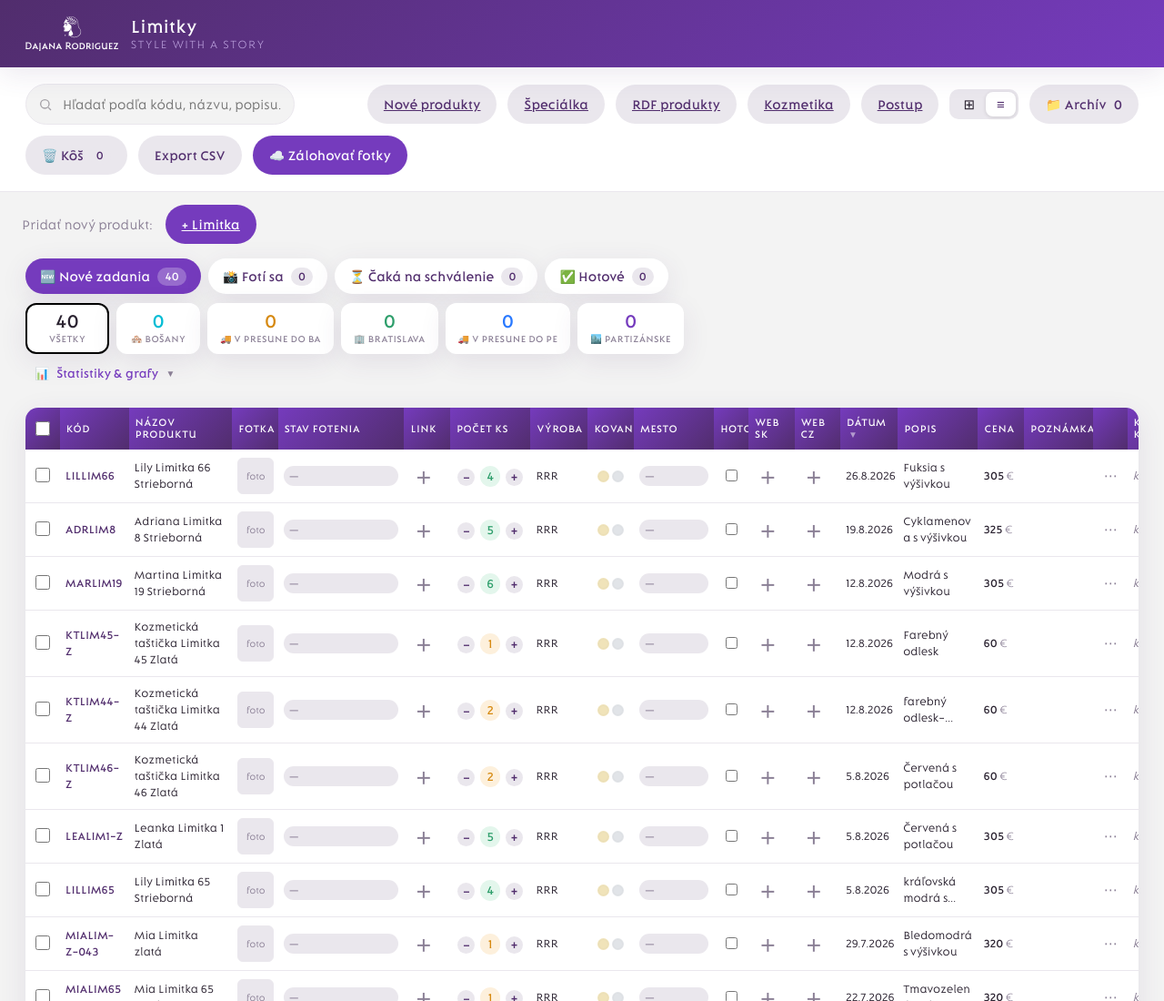
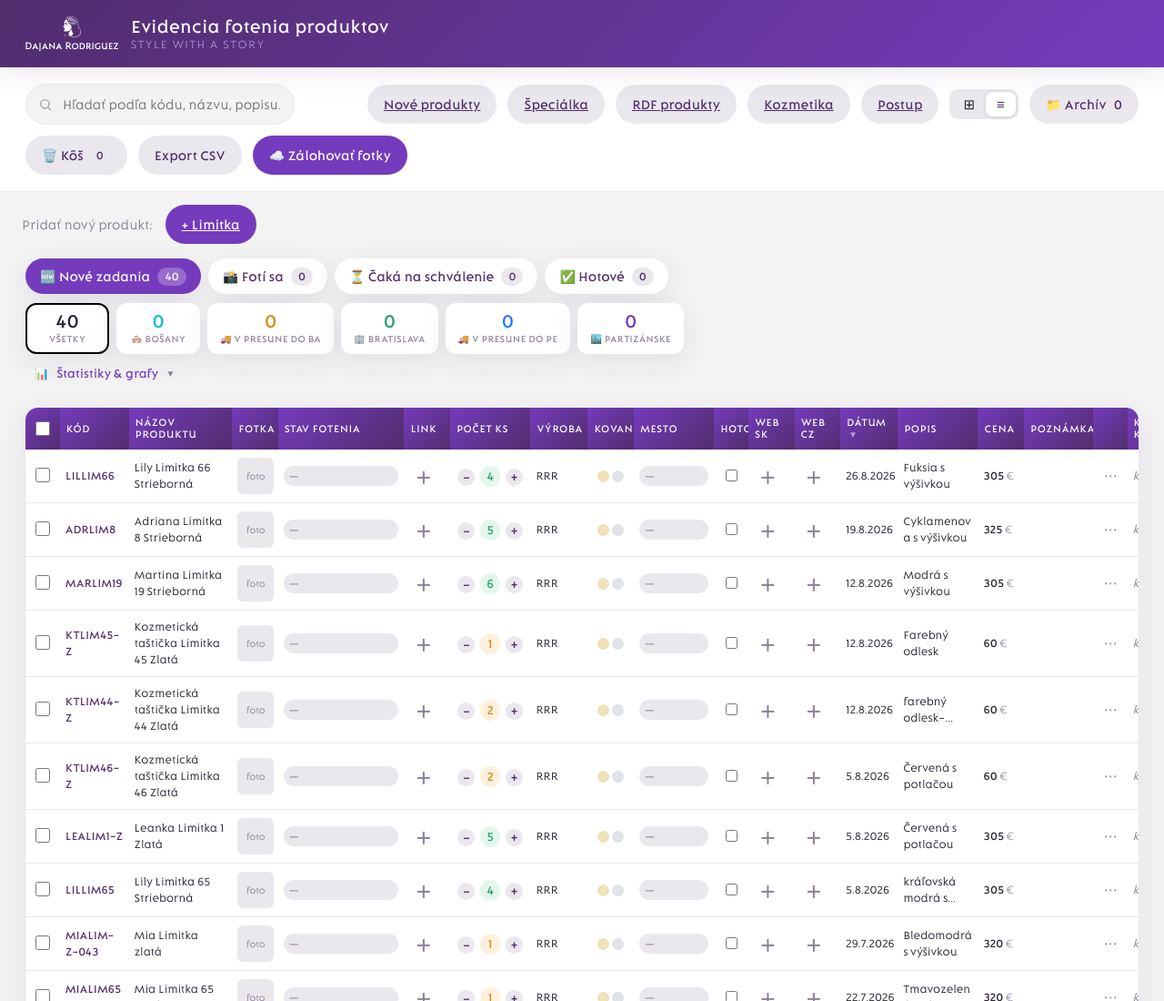
Before and after one commit to kolodiazhna-ux/limitky, a plain HTML site: page inventory/index.html in a window 1280 px wide. Shown: the top 1100 px of the page at 91% size. Drawn offline with Linux system fonts and the light colour scheme; no server answers.

Commit message:
Premenovaný názov appky na 'Evidencia fotenia produktov' (hlavička, záložka prehliadača, prihlasovacie okno)

```diff
--- a/inventory/index.html
+++ b/inventory/index.html
@@ -3,7 +3,7 @@
 <head>
   <meta charset="UTF-8" />
   <meta name="viewport" content="width=device-width, initial-scale=1.0" />
-  <title>Dajana Rodriguez — Limitky</title>
+  <title>Evidencia fotenia produktov — Dajana Rodriguez</title>
   <link rel="icon" href="./assets/symbol/purple.svg" />
   <link rel="stylesheet" href="./styles.css" />
 </head>
@@ -12,7 +12,7 @@
     <div class="brand">
       <img src="./assets/logo/white.svg" alt="Dajana Rodriguez" />
       <div class="titles">
-        <h1>Limitky</h1>
+        <h1>Evidencia fotenia produktov</h1>
         <p>Style with a story</p>
       </div>
     </div>
@@ -251,7 +251,7 @@
     <form class="auth-card" id="authForm" autocomplete="on">
       <img class="auth-logo" src="./assets/logo/purple.svg" alt="Dajana Rodriguez" />
       <h2 id="authTitle">Prihlásenie</h2>
-      <p class="auth-sub">Limitky — Sklad &amp; Inventár</p>
+      <p class="auth-sub">Evidencia fotenia produktov</p>
       <label for="auth-email">Email</label>
       <input id="auth-email" type="email" required placeholder="vas@email.sk" autocomplete="email" />
       <label for="auth-password">Heslo</label>
```
